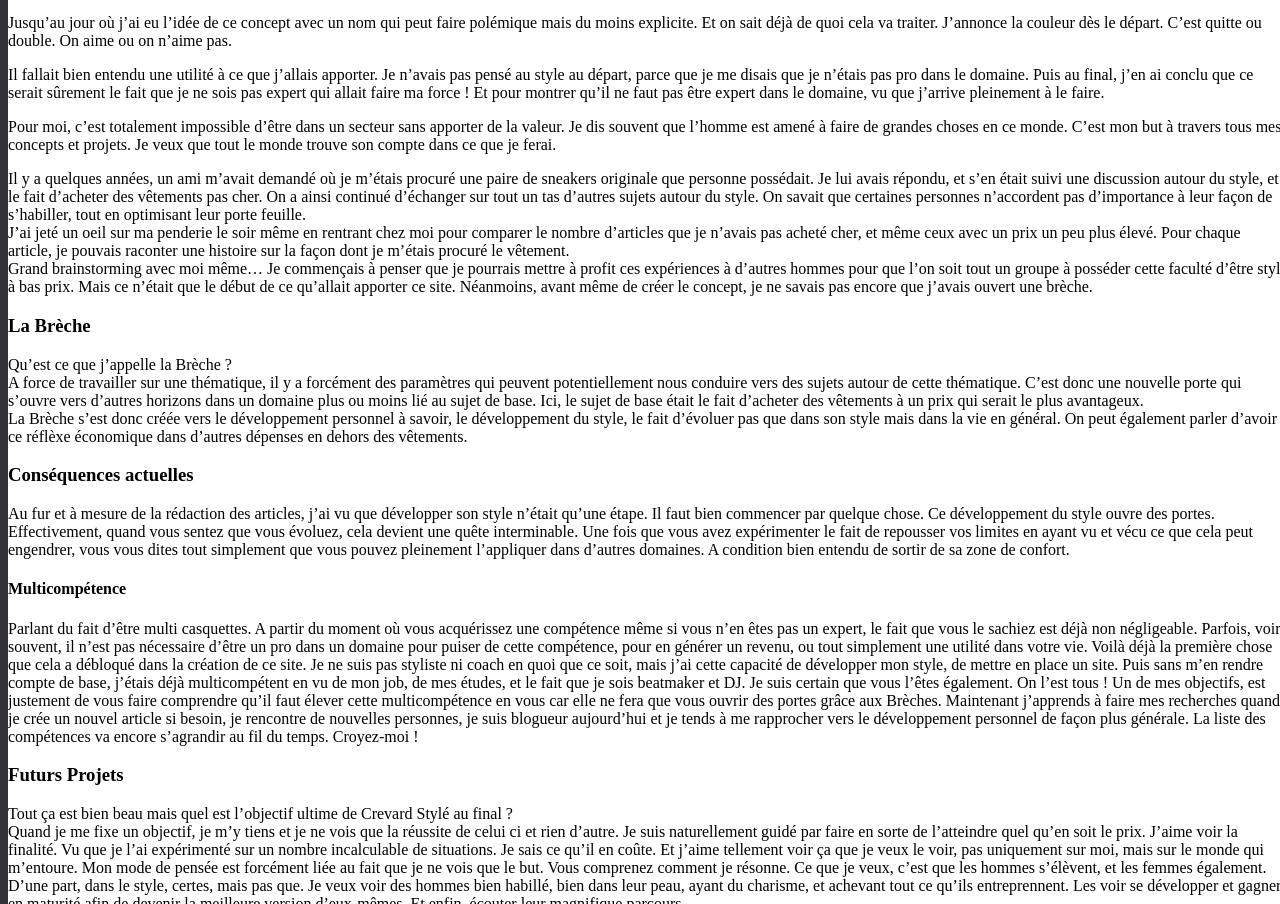
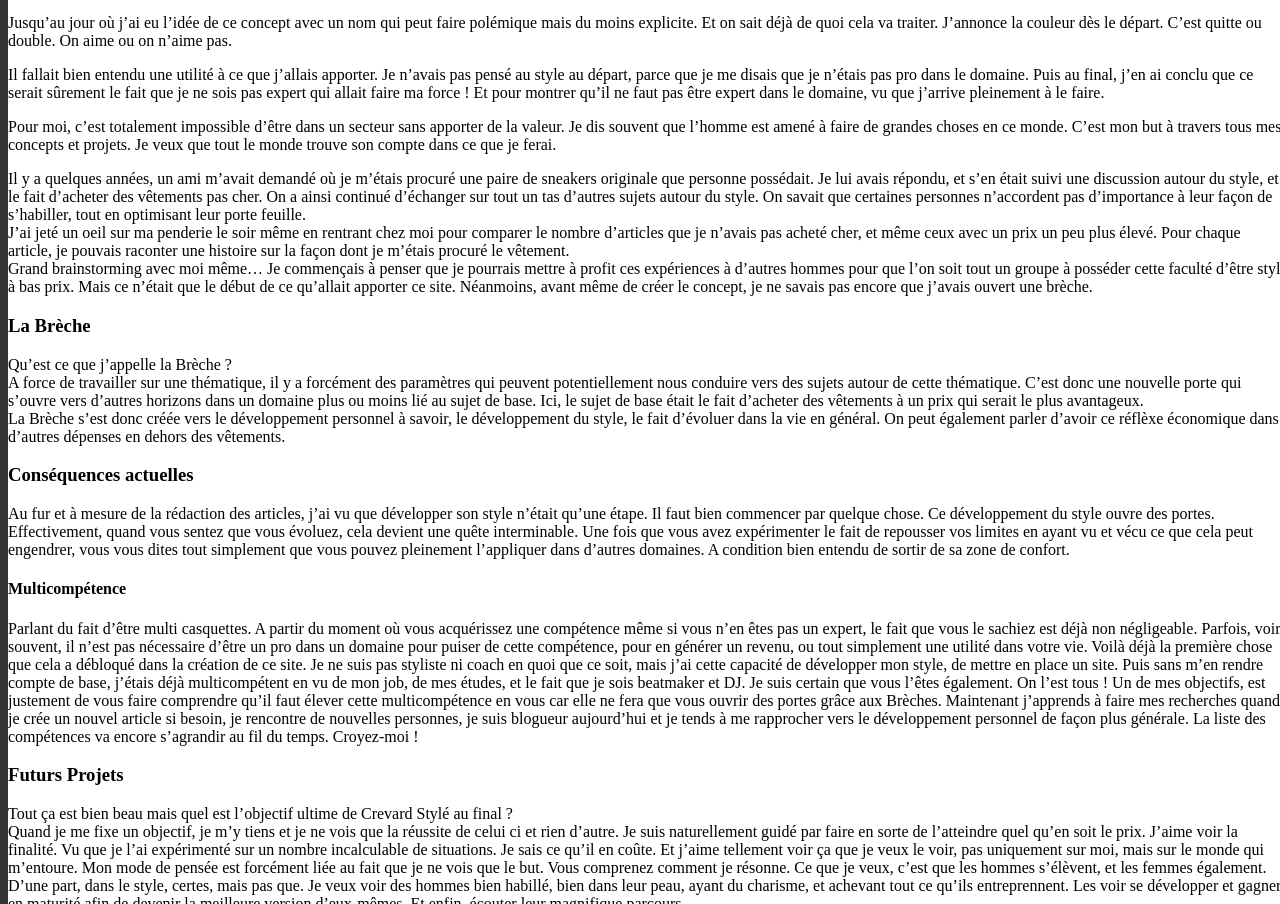
Before and after one commit to darkh2/darkh2.github.io, a Jekyll site: the page built from _posts/2018-07-08-Le-But-Ultime-de-Crevard-Stylé.md, in a window 1280 px wide. Shown: the part 641-1545 px from the top of the page. Built offline with Jekyll 4.4.1, drawn with Linux system fonts in a browser that asks for light colours; comment, search, counter and statistics services are not loaded.

Commit message:
Update 2018-07-08-Le-But-Ultime-de-Crevard-Stylé.md

```diff
--- a/_posts/2018-07-08-Le-But-Ultime-de-Crevard-Stylé.md
+++ b/_posts/2018-07-08-Le-But-Ultime-de-Crevard-Stylé.md
@@ -31,7 +31,7 @@ Grand brainstorming avec moi même... Je commençais à penser que je pourrais m
 
 Qu'est ce que j'appelle la Brèche ?
 A force de travailler sur une thématique, il y a forcément des paramètres qui peuvent potentiellement nous conduire vers des sujets autour de cette thématique. C'est donc une nouvelle porte qui s'ouvre vers d'autres horizons dans un domaine plus ou moins lié au sujet de base. Ici, le sujet de base était le fait d'acheter des vêtements à un prix qui serait le plus avantageux.
-La Brèche s'est donc créée vers le développement personnel à savoir, le développement du style, le fait d'évoluer pas que dans son style mais dans la vie en général. On peut également parler d'avoir ce réflèxe économique dans d'autres dépenses en dehors des vêtements.
+La Brèche s'est donc créée vers le développement personnel à savoir, le développement du style, le fait d'évoluer dans la vie en général. On peut également parler d'avoir ce réflèxe économique dans d'autres dépenses en dehors des vêtements.
 
 ### Conséquences actuelles
 
```
